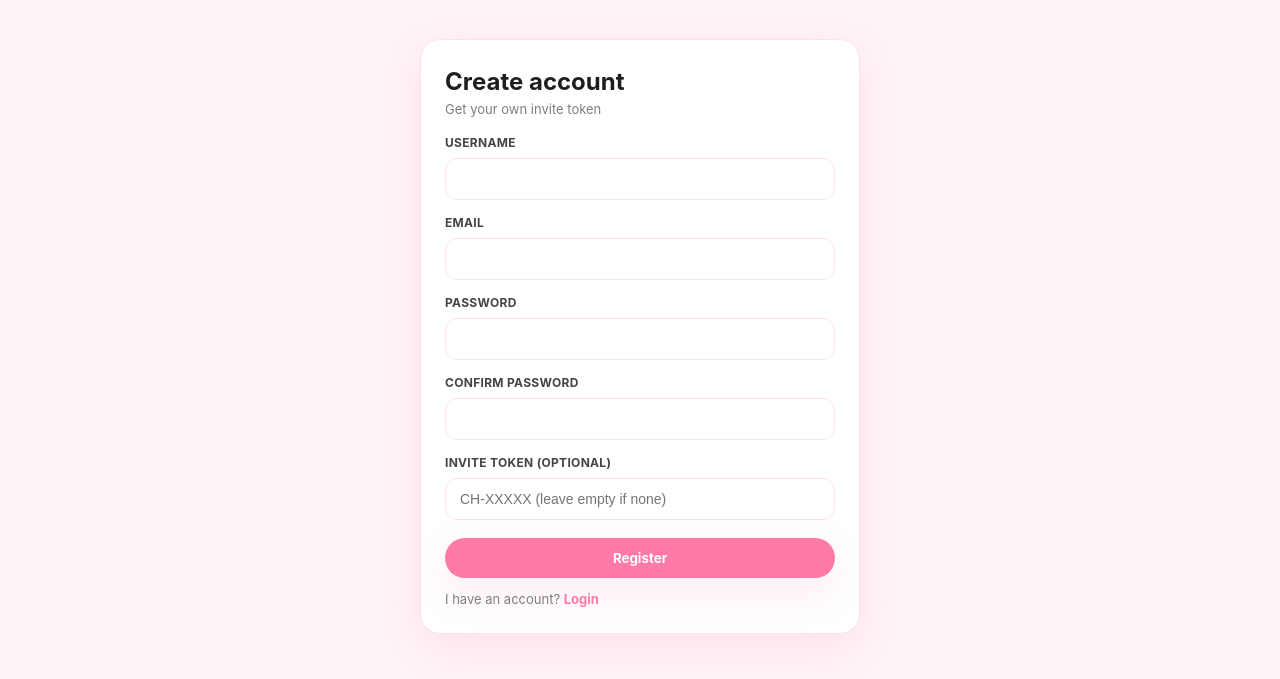
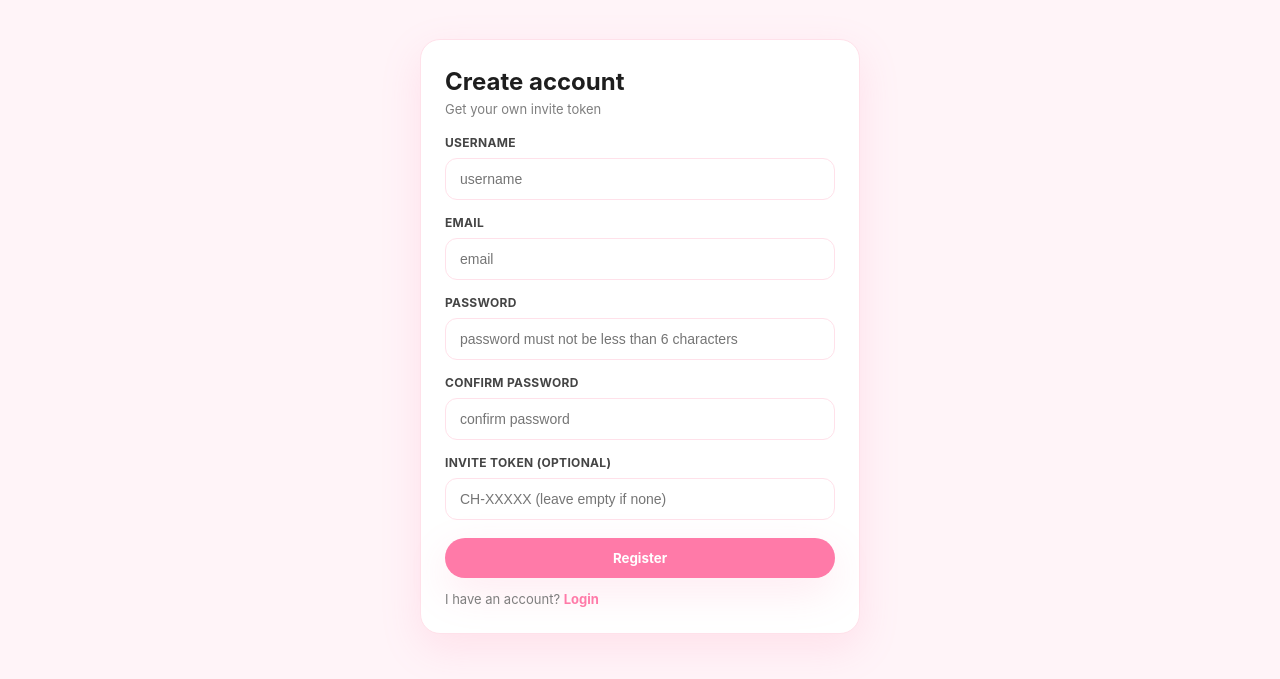
Before and after one commit to sikaBoss/Final, a plain HTML site: page register.html in a window 1280 px wide. Shown: the part 67-746 px from the top of the page. Drawn offline with nearby package versions, Linux system fonts and the light colour scheme.

Commit message:
updating placehoders in register.html

```diff
--- a/register.html
+++ b/register.html
@@ -19,10 +19,10 @@
 
 <div class="form card">
   <h2>Create account</h2><p class="muted">Get your own invite token</p>
-  <label class="label">Username</label><input id="username" class="input">
-  <label class="label">Email</label><input id="email" class="input" type="email">
-  <label class="label">Password</label><input id="password" class="input" type="password">
-  <label class="label">Confirm Password</label><input id="confirmPassword" class="input" type="password">
+  <label class="label">Username</label><input id="username" class="input" placeholder="username">
+  <label class="label">Email</label><input id="email" class="input" type="email" placeholder="email">
+  <label class="label">Password</label><input id="password" class="input" type="password" placeholder="password must not be less than 6 characters">
+  <label class="label">Confirm Password</label><input id="confirmPassword" class="input" type="password" placeholder="confirm password">
   <label class="label">Invite Token (optional)</label><input id="inviteCode" class="input" placeholder="CH-XXXXX (leave empty if none)">
   <button id="regBtn" class="btn btn-pink" style="width:100%;margin-top:18px">Register</button>
   <p id="regMsg" class="muted" style="margin-top:10px"></p>
```
